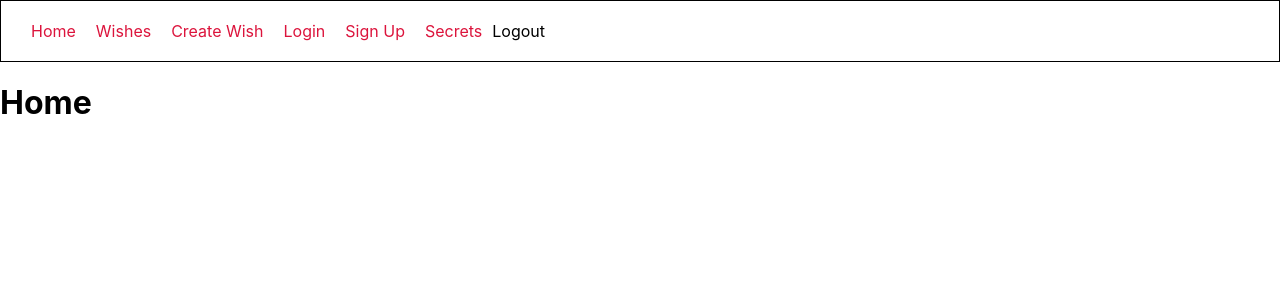
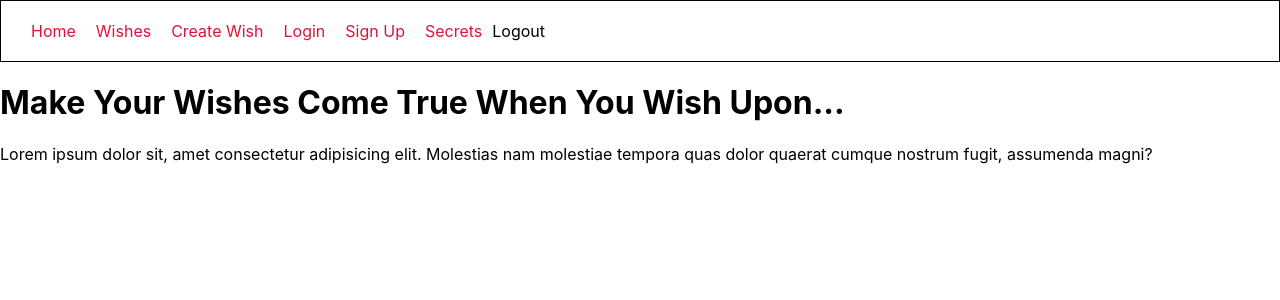
Before and after one commit to Lanzhou-J/WishUpon_client, a React (Create React App) app: page / in a window 1280 px wide. Shown: the top 300 px of the page. Built offline with nearby package versions, Linux system fonts and the light colour scheme.

Commit message:
add image and text in Home page

```diff
--- a/src/components/Home.jsx
+++ b/src/components/Home.jsx
@@ -4,7 +4,14 @@ class Home extends React.Component {
   render() {
     return (
       <div>
-        <h1>Home</h1>
+        <div className="image-container">
+          <div className="image-wrapper"></div>
+        </div>
+        <div className="text-container">
+          <h1>Make Your Wishes Come True When You Wish Upon...</h1>
+          <p className="text">Lorem ipsum dolor sit, amet consectetur adipisicing elit. Molestias nam molestiae tempora quas dolor quaerat cumque nostrum fugit, assumenda magni?</p>
+        </div>
+
       </div>
     )
   }
```
